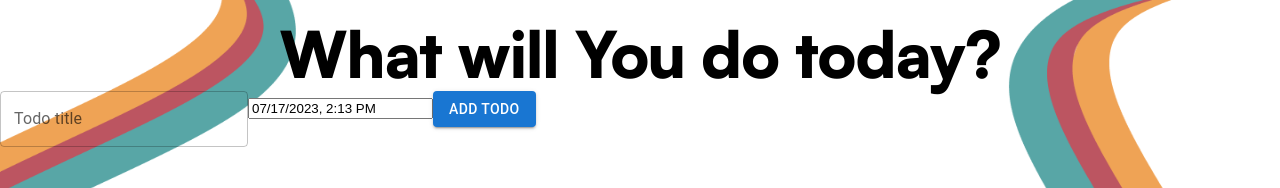
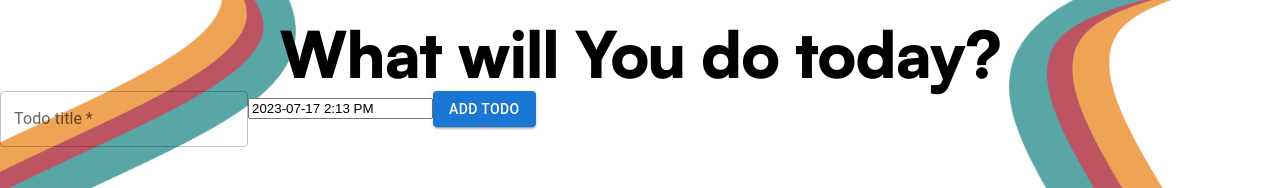
Before and after one commit to LukasPask/react-todo-app, a React (Create React App) app: page / in a window 1280 px wide. Shown: the top 188 px of the page. Built offline with nearby package versions, Linux system fonts and the light colour scheme; the HTML template or start-up script is replaced by a standard one.

Commit message:
Added functionality for saving todos in localstorage

```diff
--- a/package.json
+++ b/package.json
@@ -14,12 +14,15 @@
     "@types/react": "^18.2.14",
     "@types/react-datepicker": "^4.11.2",
     "@types/react-dom": "^18.2.6",
+    "@types/uuid": "^9.0.2",
     "react": "^18.2.0",
     "react-datepicker": "^4.16.0",
     "react-dom": "^18.2.0",
     "react-hook-form": "^7.45.1",
     "react-scripts": "5.0.1",
+    "react-toastify": "^9.1.3",
     "typescript": "^4.9.5",
+    "uuid": "^9.0.0",
     "web-vitals": "^2.1.4"
   },
   "scripts": {
--- a/src/components/TodoForm.tsx
+++ b/src/components/TodoForm.tsx
@@ -1,18 +1,41 @@
 import { Button, TextField } from '@mui/material';
 import { Controller, useForm } from 'react-hook-form';
+import { v4 as uuidv4 } from 'uuid';
 import ReactDatePicker from 'react-datepicker';
 import 'react-datepicker/dist/react-datepicker.css';
+import { ToastContainer, toast } from 'react-toastify';
+import 'react-toastify/dist/ReactToastify.css';
 
 const TodoForm = () => {
-  const { register, handleSubmit, control } = useForm();
+  const { register, handleSubmit, control, reset } = useForm();
 
   const onSubmit = (data: object) => {
-    console.log(data);
+    reset();
+    const newTodoBody = {
+      ...data,
+      isCompleted: false,
+      id: uuidv4(),
+    };
+    const todosFromLocalStorage =
+      JSON.parse(localStorage.getItem('todos')!) ?? [];
+    localStorage.setItem(
+      'todos',
+      JSON.stringify([...todosFromLocalStorage, newTodoBody])
+    );
+    toast.success('Todo added successfully', {
+      position: 'bottom-left',
+      autoClose: 3000,
+      hideProgressBar: false,
+      closeOnClick: true,
+      pauseOnHover: true,
+      draggable: true,
+      theme: 'colored',
+    });
   };
 
   return (
     <form onSubmit={handleSubmit(onSubmit)}>
-      <TextField label='Todo title' {...register('todoTitle')} />
+      <TextField required label='Todo title' {...register('todoTitle')} />
       <Controller
         name='todoDate'
         control={control}
@@ -22,7 +45,7 @@ const TodoForm = () => {
             showTimeSelect
             timeFormat='p'
             timeIntervals={15}
-            dateFormat='Pp'
+            dateFormat='yyyy-MM-dd h:mm aa'
             selected={value}
             onChange={(date) => onChange(date)}
             dropdownMode='select'
```
Also changed, not shown: 1 other file (tests, documents, lock files or other folders).
